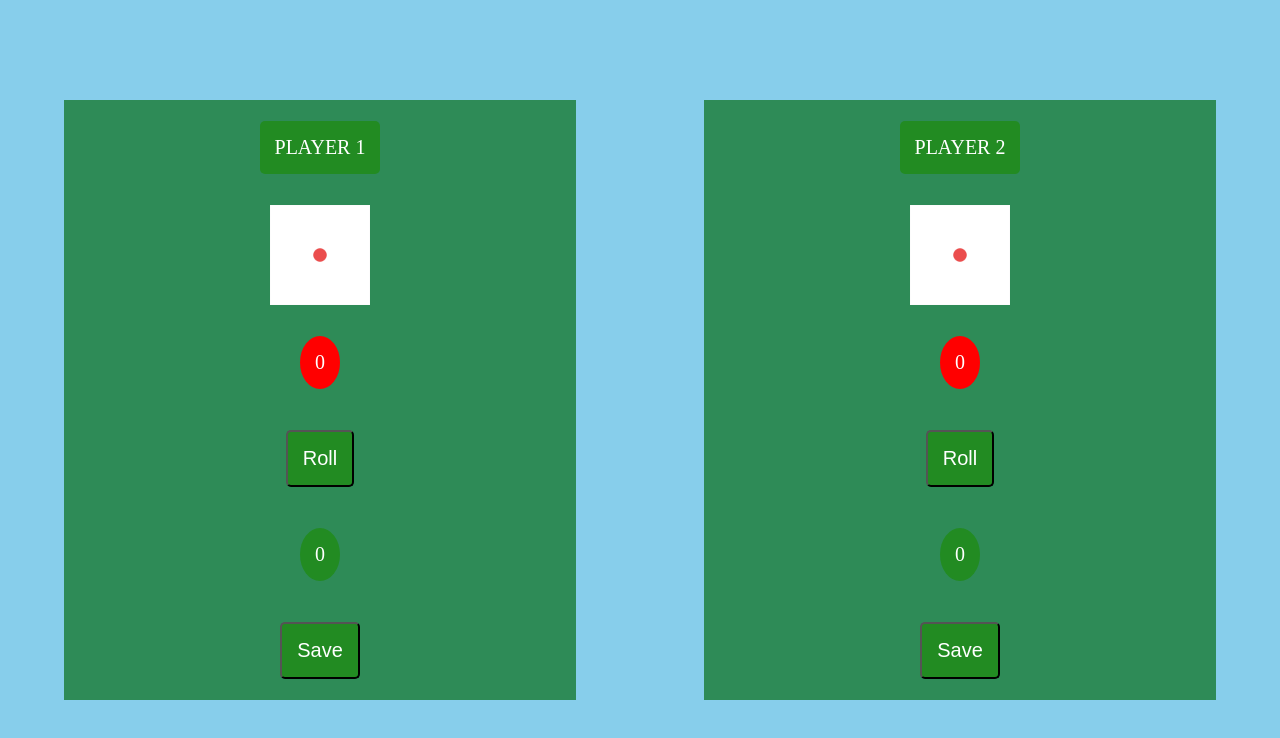
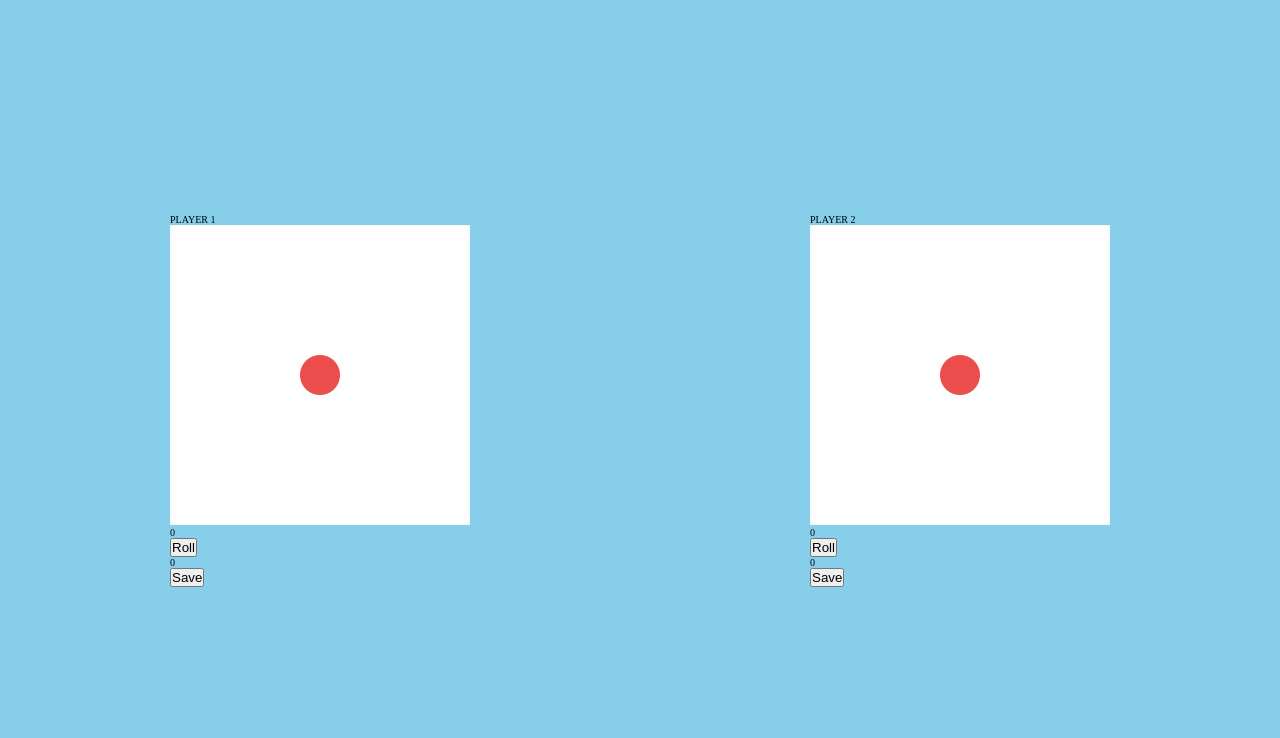
Before and after one commit to miriyan19425/game-pig, a React (Vite) app: page / in a window 1280 px wide. Shown: the top 738 px of the page. Built offline with nearby package versions, Linux system fonts and the light colour scheme.

Commit message:
Update index.css

```diff
--- a/src/index.css
+++ b/src/index.css
@@ -15,51 +15,3 @@ html {
 	justify-content: space-around;
 	align-items: center;
 }
-
-section{
-	width: 40vw;
-	height: 75vh;
-    background-color: seagreen;
-	display: flex;
-	flex-direction: column;
-	justify-content: space-around;
-	align-items: center;
-}
-
-img{
-	width: 10rem;
-	height:10rem;
-	object-fit: cover;
-}
-
-button, .name, .zero, .nonzero, .saved {
-	margin: 1rem;
-	padding: 1.5rem;
-	font-size: 2rem;
-	color: white;
-}
-
-button, .name {
-	border-radius: 5px;
-}
-
-.zero, .nonzero, .saved{
-	border-radius: 50%;
-}
-
-button, .name, .saved {
-	background-color: forestgreen;
-}
-
-.zero{
-	background-color: red;
-}
-
-.nonzero{
-	background-color: blue;
-}
-
-h1{
-	font-size: 3rem;
-	padding: 3rem;
-}
```
